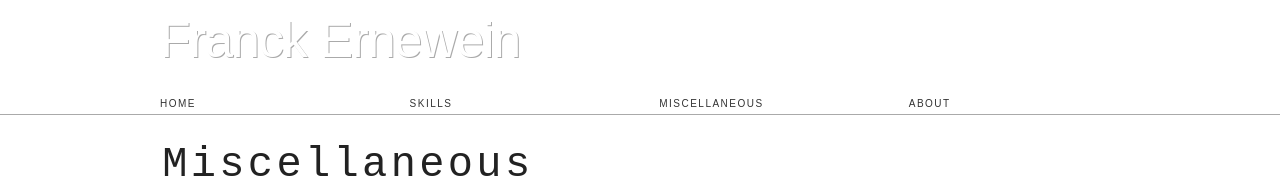
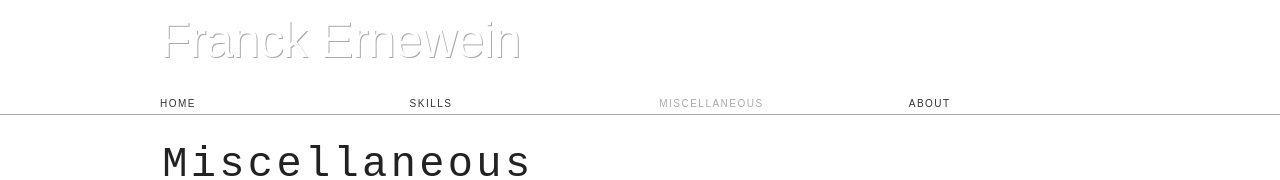
Before and after one commit to FranckErnewein/franckernewein.com, a React (Create React App) app: page /misc in a window 1280 px wide. Shown: the top 180 px of the page. Built offline with nearby package versions, Linux system fonts and the light colour scheme.

Commit message:
task(Menu): highlight current active link

```diff
--- a/src/App.css
+++ b/src/App.css
@@ -45,8 +45,9 @@ section .columns{
   letter-spacing: 0.15em;
   font-size: 10px;
   text-decoration: none;
+  transition: color 0.2s;
 }
-.MainNav a:hover{
+.MainNav a:hover, .MainNav a.on{
   color: #aaa;
 }
 
--- a/src/App.jsx
+++ b/src/App.jsx
@@ -1,5 +1,6 @@
 import React, { Component } from 'react';
 import { Link, Route } from 'react-router-dom';
+import MainNavItem from './MainNavItem.jsx';
 import Home from './Home.jsx';
 import Skills from './Skills.jsx';
 import About from './About.jsx';
@@ -17,10 +18,9 @@ class App extends Component {
     };
     const menuItems = Object.keys(pages).map(label => {
       const url = pages[label];
-      return <div key={label} className="columns three">
-        <Link to={url}>{label}</Link>
-      </div>;
+      return <MainNavItem to={url} key={label} >{label}</MainNavItem>;
     });
+
     return <div className="App">
       <header>
         <div className="container">
--- /dev/null
+++ b/src/MainNavItem.jsx
@@ -0,0 +1,15 @@
+/* eslint react/no-multi-comp: 0 */
+import React from 'react';
+import { Link, Route } from 'react-router-dom';
+
+export default function MainNavItem(props) {
+  const {to, children} = props;
+  return <div className="columns three">
+    <Route path={to} children={(match) => {
+      const className = (match && match.match) ? 'on' : '';
+      return <Link to={to} className={className}>
+        {children}
+      </Link>;
+    }}/>
+  </div>;
+}
```
Also changed, not shown: src/MainNavLink.jsx (added, +12 -0 lines).
